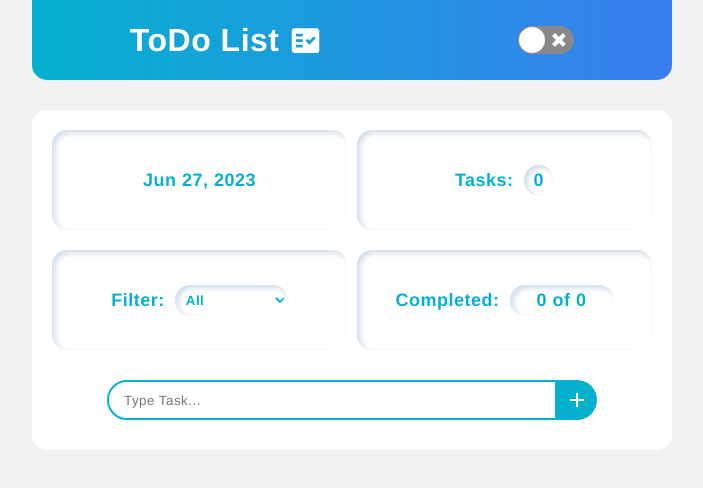
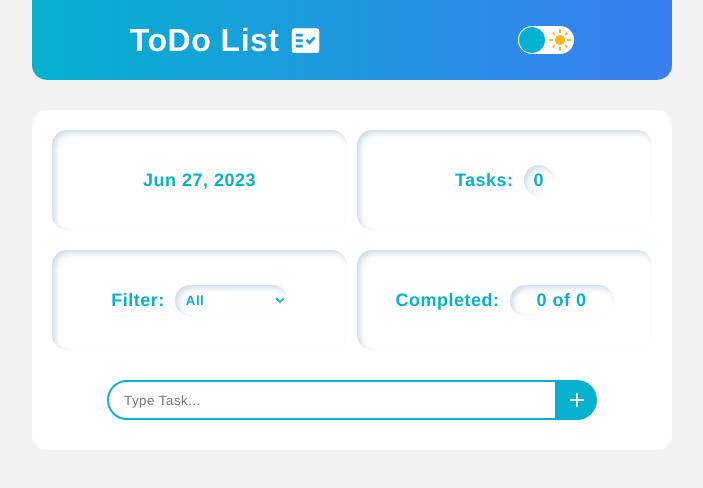
Before and after one commit to Andrejrey/React_TodoList, a React (Vite) app: page / in a window 1280 px wide. Shown: the top 488 px of the page, without its empty margins (288-991 px from the left). Built offline with nearby package versions, Linux system fonts and the light colour scheme.

Commit message:
change css for react switch

```diff
--- a/src/App.css
+++ b/src/App.css
@@ -429,6 +429,17 @@ input {
   color: #05b1cf;
 }
 
+#moon {
+  font-size: 24px;
+  margin-left: 4px;
+}
+
+#sun {
+  font-size: 24px;
+  margin-left: 4px;
+  color: #fdb813;
+}
+
 @media only screen and (max-width: 480px) {
   #light {
     background-color: white;
--- a/src/components/Header.jsx
+++ b/src/components/Header.jsx
@@ -1,5 +1,7 @@
 import FactCheckIcon from "@mui/icons-material/FactCheck";
 import ReactSwitch from "react-switch";
+import NightsStayIcon from "@mui/icons-material/NightsStay";
+import LightModeIcon from "@mui/icons-material/LightMode";
 
 export default function Header({ theme, toggleTheme }) {
   return (
@@ -8,7 +10,15 @@ export default function Header({ theme, toggleTheme }) {
         <h1>ToDo List</h1>
         <FactCheckIcon />
       </div>
-      <ReactSwitch onChange={toggleTheme} checked={theme === "dark"} />
+      <ReactSwitch
+        onChange={toggleTheme}
+        checked={theme === "dark"}
+        offColor={"#FFFFFF"}
+        onColor={"#505050"}
+        offHandleColor={"#05b1cf"}
+        uncheckedIcon={<LightModeIcon id="sun" />}
+        checkedIcon={<NightsStayIcon id="moon" />}
+      />
     </header>
   );
 }
```
